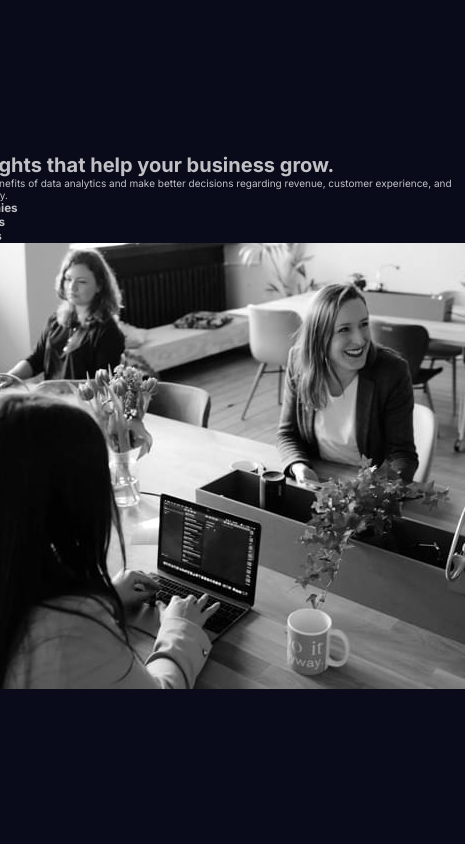
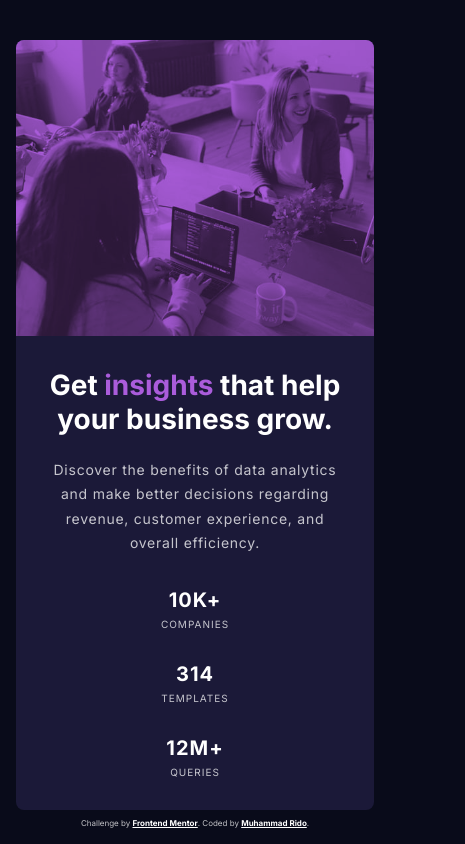
Before and after one commit to emrido/frontendmentor-challenges, a plain HTML site: page Stats Preview Card Component/index.html in a window 390 px wide. Shown: the whole page, 465 px wide, since content can reach past the window. Drawn offline with Linux system fonts and the light colour scheme.

Commit message:
style added

```diff
--- a/Stats Preview Card Component/index.html
+++ b/Stats Preview Card Component/index.html
@@ -53,10 +53,10 @@
 
 
 
-  <!-- <div class="attribution">
-    Challenge by <a href="https://www.frontendmentor.io?ref=challenge" target="_blank">Frontend Mentor</a>.
-    Coded by <a href="#">Your Name Here</a>.
-  </div> -->
+  <div class="attribution">
+    Challenge by <a href="https://www.frontendmentor.io/challenges/stats-preview-card-component-8JqbgoU62" target="_blank">Frontend Mentor</a>.
+    Coded by <a href="https://github.com/emrido">Muhammad Rido</a>.
+  </div>
 </body>
 
 </html>
--- a/Stats Preview Card Component/style.css
+++ b/Stats Preview Card Component/style.css
@@ -28,11 +28,124 @@ html {
 body {
 	box-sizing: border-box;
 	background-color: var(--color-primary-very-dark-blue);
-	height: 100vh;
+	min-height: 100vh;
 	display: flex;
+	flex-direction: column;
 	justify-content: center;
 	align-items: center;
 
 	color: var(--color-transparent-white-1);
 	font-family: var(--font-1);
 }
+
+.card {
+	background-color: var(--color-primary-dark-desaturated-blue);
+	display: flex;
+	max-width: 111rem;
+	max-height: 44rem;
+	border-radius: 1rem;
+	overflow: hidden;
+	margin: 0 2rem;
+}
+
+.card__content {
+	font-size: 1.5rem;
+	font-weight: 300;
+	padding: 6rem;
+	padding-right: 10rem;
+	display: flex;
+	flex-direction: column;
+}
+
+.card__content p {
+	line-height: 2.5rem;
+	letter-spacing: 0.75px;
+}
+
+.card__heading {
+	color: var(--color-white);
+	font-size: 3.5rem;
+	font-weight: 700;
+	margin-bottom: 2.75rem;
+}
+
+.card__stats {
+	margin-top: auto;
+
+	display: flex;
+	justify-content: space-between;
+}
+
+.stat {
+	font-size: 1.25rem;
+	text-transform: uppercase;
+	font-weight: 300;
+	letter-spacing: 1px;
+}
+
+.stat-number {
+	color: var(--color-white);
+	font-size: 2.5rem;
+	display: block;
+	font-weight: 700;
+	margin-bottom: 0.75rem;
+}
+
+.txt-purple {
+	color: var(--color-primary-soft-violet);
+}
+
+.card__img img {
+	/* max-width: 100%; */
+	display: block;
+	mix-blend-mode: multiply;
+	opacity: 0.75;
+}
+
+.card__img {
+	background-color: var(--color-primary-soft-violet);
+}
+
+.attribution {
+	margin-top: 1rem;
+}
+
+.attribution a:link,
+.attribution a:visited {
+	color: white;
+	font-weight: bold;
+}
+
+@media only screen and (max-width: 65em) {
+	html {
+		font-size: 50%;
+	}
+	.card {
+		margin-top: 3rem;
+		max-height: 100%;
+		max-width: 45rem;
+		flex-direction: column-reverse;
+	}
+
+	.card__content {
+		text-align: center;
+		padding: 4rem;
+	}
+
+	.card__content p {
+		font-size: 1.75rem;
+		line-height: 1.75;
+	}
+
+	.card__img img {
+		width: 100%;
+	}
+
+	.card__stats {
+		flex-direction: column;
+	}
+
+	.stat {
+		margin-top: 4rem;
+	}
+}
```
